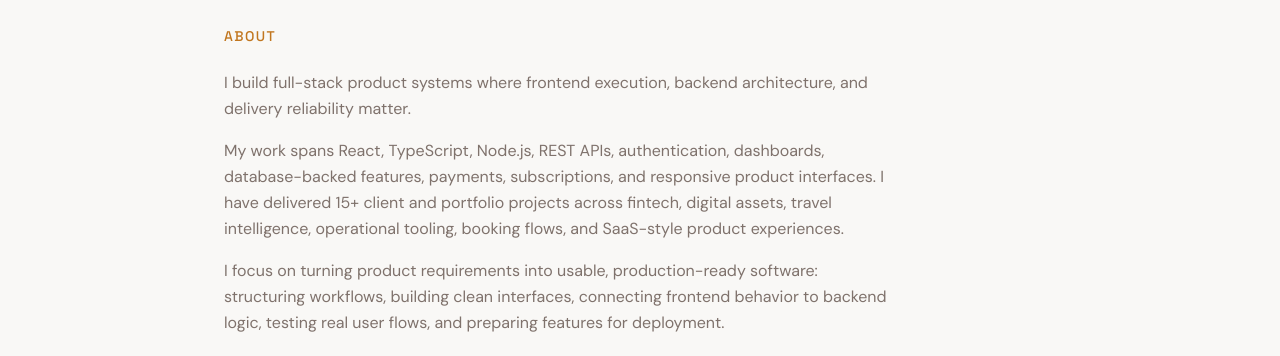
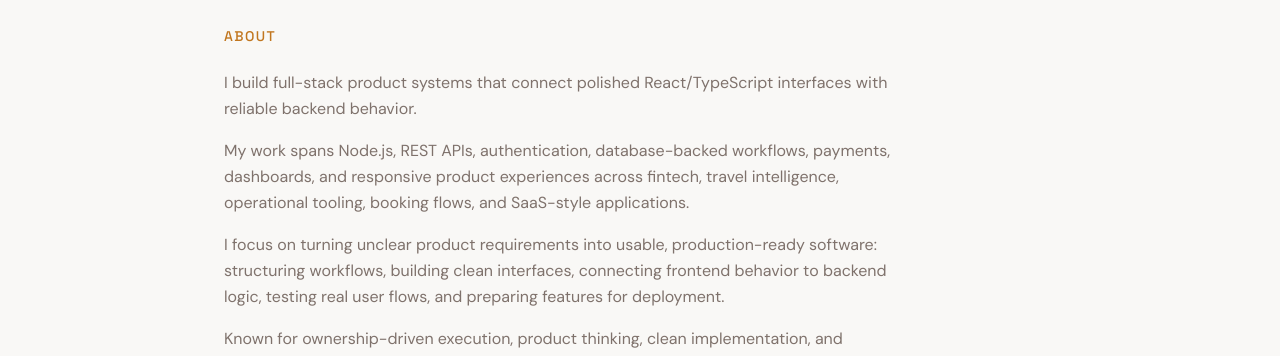
Before and after one commit to lazarbukejlovic/personal-website, a React (Vite) app: page / in a window 1280 px wide. Shown: the part 577-933 px from the top of the page. Built offline with nearby package versions, Linux system fonts and the light colour scheme; the HTML template or start-up script is replaced by a standard one.

Commit message:
Update website about section

```diff
--- a/src/components/AboutSection.tsx
+++ b/src/components/AboutSection.tsx
@@ -14,19 +14,18 @@ export default function AboutSection() {
           <h2 className="font-heading text-sm font-medium tracking-widest uppercase text-primary">About</h2>
           <div className="mt-6 space-y-4 text-base leading-relaxed text-muted-foreground">
             <p>
-              I build full-stack product systems where frontend execution, backend architecture, and delivery
-              reliability matter.
+              I build full-stack product systems that connect polished React/TypeScript interfaces with reliable
+              backend behavior.
             </p>
             <p>
-              My work spans React, TypeScript, Node.js, REST APIs, authentication, dashboards, database-backed
-              features, payments, subscriptions, and responsive product interfaces. I have delivered 15+ client and
-              portfolio projects across fintech, digital assets, travel intelligence, operational tooling, booking
-              flows, and SaaS-style product experiences.
+              My work spans Node.js, REST APIs, authentication, database-backed workflows, payments, dashboards, and
+              responsive product experiences across fintech, travel intelligence, operational tooling, booking flows,
+              and SaaS-style applications.
             </p>
             <p>
-              I focus on turning product requirements into usable, production-ready software: structuring workflows,
-              building clean interfaces, connecting frontend behavior to backend logic, testing real user flows, and
-              preparing features for deployment.
+              I focus on turning unclear product requirements into usable, production-ready software: structuring
+              workflows, building clean interfaces, connecting frontend behavior to backend logic, testing real user
+              flows, and preparing features for deployment.
             </p>
             <p>
               Known for ownership-driven execution, product thinking, clean implementation, and building practical web
```
